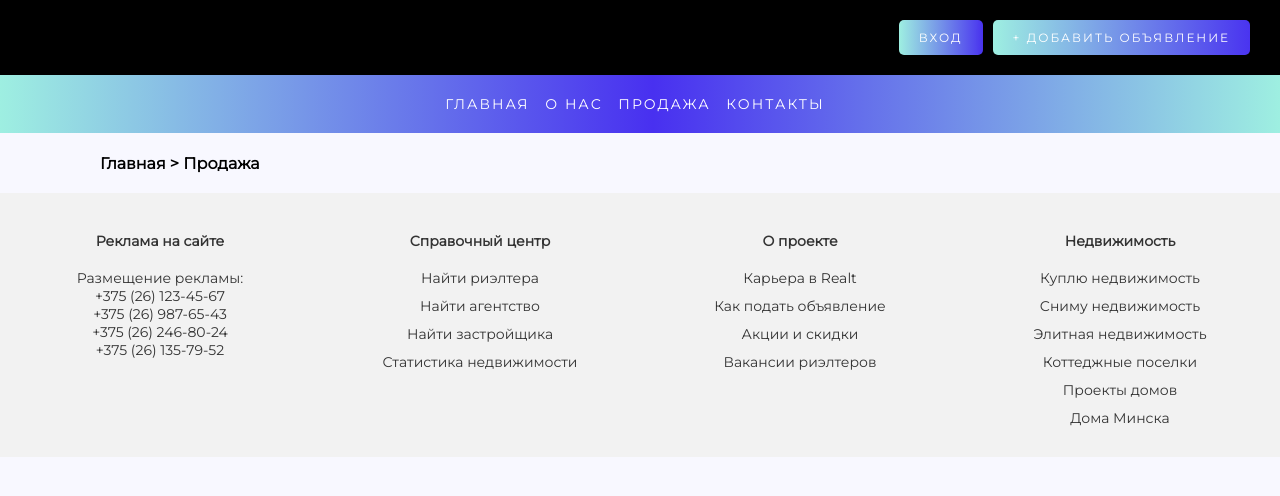
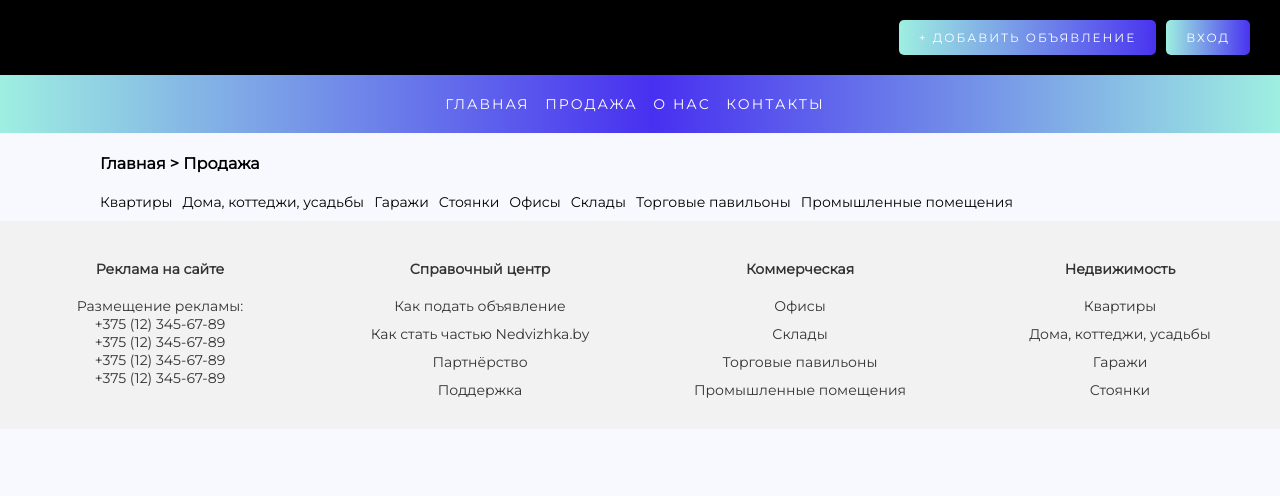
Before and after one commit to yahoryakubovich/Nedvizhka.by, a Django app: template nedvizhka/sale/templates/sale.html in a window 1280 px wide. Shown: the top 496 px of the page. Run offline with Django 4.2, Linux system fonts and the light colour scheme; the template is opened without the code that fills it, so the values that code supplies are empty.

Commit message:
Реализация navigation и option для html

```diff
--- a/nedvizhka/sale/static/css/styles.css
+++ b/nedvizhka/sale/static/css/styles.css
@@ -120,7 +120,7 @@ footer {
 }
 
 
-.about {
+.navigation {
     background-color: ghostwhite;
     display: flex;
     justify-content: left;
@@ -130,11 +130,21 @@ footer {
     text-decoration: none;
 }
 
-.about a {
+.navigation a {
     color: black;
     text-decoration: none;
 }
 
+.option {
+    display: flex;
+    margin: 10px 100px;
+}
+
+.option a {
+    text-decoration: none;
+    color: black;
+    margin-right: 10px;
+}
 
 .about-us {
     justify-content: left;
--- a/nedvizhka/sale/templates/about.html
+++ b/nedvizhka/sale/templates/about.html
@@ -1,6 +1,6 @@
 {% extends "base.html" %}
 {% block content %}
-    <div class="about">
+    <div class="navigation">
         <h1><a href="{% url "nedvizhka" %}">Главная</a> > О нас</h1>
     </div>
     <div class="about-us">
--- a/nedvizhka/sale/templates/base.html
+++ b/nedvizhka/sale/templates/base.html
@@ -12,16 +12,15 @@
 <body>
 <header>
     <div class="header-buttons">
+        <a href="#" class="add-listing-button">+ Добавить объявление</a>
         <a href="{% url 'account_login' %}" class="login-button">Вход</a>
-        {#        <a href="{% url 'register' %}" class="login-button">Регистрация</a>#}
-        <a href="#" class="add-listing-button">+ Добавить объявление</a>
     </div>
 </header>
 <nav>
     <ul>
         <li><a href="{% url "nedvizhka" %}">Главная</a></li>
+        <li><a href="{% url "sale" %}">Продажа</a></li>
         <li><a href="{% url "about" %}">О нас</a></li>
-        <li><a href="{% url "sale" %}">Продажа</a></li>
         <li><a href="#">Контакты</a></li>
     </ul>
 </nav>
@@ -31,38 +30,36 @@
     <div class="column">
         <h4>Реклама на сайте</h4>
         <p>Размещение рекламы:</p>
-        <p>+375 (26) 123-45-67</p>
-        <p>+375 (26) 987-65-43</p>
-        <p>+375 (26) 246-80-24</p>
-        <p>+375 (26) 135-79-52</p>
+        <p>+375 (12) 345-67-89</p>
+        <p>+375 (12) 345-67-89</p>
+        <p>+375 (12) 345-67-89</p>
+        <p>+375 (12) 345-67-89</p>
     </div>
     <div class="column">
         <h4>Справочный центр</h4>
         <ul>
-            <li><a href="#">Найти риэлтера</a></li>
-            <li><a href="#">Найти агентство</a></li>
-            <li><a href="#">Найти застройщика</a></li>
-            <li><a href="#">Статистика недвижимости</a></li>
+            <li><a href="#">Как подать объявление</a></li>
+            <li><a href="#">Как стать частью Nedvizhka.by</a></li>
+            <li><a href="#">Партнёрство</a></li>
+            <li><a href="#">Поддержка</a></li>
         </ul>
     </div>
     <div class="column">
-        <h4>О проекте</h4>
+        <h4>Коммерческая</h4>
         <ul>
-            <li><a href="#">Карьера в Realt</a></li>
-            <li><a href="#">Как подать объявление</a></li>
-            <li><a href="#">Акции и скидки</a></li>
-            <li><a href="#">Вакансии риэлтеров</a></li>
+            <li><a href="#">Офисы</a></li>
+            <li><a href="#">Склады</a></li>
+            <li><a href="#">Торговые павильоны</a></li>
+            <li><a href="#">Промышленные помещения</a></li>
         </ul>
     </div>
     <div class="column">
         <h4>Недвижимость</h4>
         <ul>
-            <li><a href="#">Куплю недвижимость</a></li>
-            <li><a href="#">Сниму недвижимость</a></li>
-            <li><a href="#">Элитная недвижимость</a></li>
-            <li><a href="#">Коттеджные поселки</a></li>
-            <li><a href="#">Проекты домов</a></li>
-            <li><a href="#">Дома Минска</a></li>
+            <li><a href="#">Квартиры</a></li>
+            <li><a href="#">Дома, коттеджи, усадьбы</a></li>
+            <li><a href="#">Гаражи</a></li>
+            <li><a href="#">Стоянки</a></li>
         </ul>
     </div>
 </footer>
--- a/nedvizhka/sale/templates/flat.html
+++ b/nedvizhka/sale/templates/flat.html
@@ -1,7 +1,7 @@
 {% extends "base.html" %}
 {% block title %} Недвижка.бай: купить квартиру {% endblock %}
 {% block content %}
-    <div class="about">
+    <div class="navigation">
         <h1><a href="{% url "nedvizhka" %}">Главная</a> > <a href="{% url "sale" %}">Продажа</a> > Продажа квартир</h1>
     </div>
     <div class="container">
--- a/nedvizhka/sale/templates/house.html
+++ b/nedvizhka/sale/templates/house.html
@@ -1,6 +1,9 @@
 {% extends "base.html" %}
 {% block title %} Недвижка.бай: купить дом, коттедж, усадьбу {% endblock %}
 {% block content %}
+    <div class="navigation">
+        <h1><a href="{% url "nedvizhka" %}">Главная</a> > <a href="{% url "sale" %}">Продажа</a> > Продажа домов, коттеджей, усадьб</h1>
+    </div>
     <div class="container">
         {% for house in house_list %}
             <div class="product-card">
--- a/nedvizhka/sale/templates/sale.html
+++ b/nedvizhka/sale/templates/sale.html
@@ -1,8 +1,18 @@
 {% extends "base.html" %}
 {% block title %} Недвижка.бай: купить недвижимость {% endblock %}
 {% block content %}
-    <div class="about">
+    <div class="navigation">
         <h1><a href="{% url "nedvizhka" %}">Главная</a> > Продажа</h1>
+    </div>
+    <div class="option">
+            <a href="{% url 'flat' %}">Квартиры</a>
+            <a href="{% url 'house' %}">Дома, коттеджи, усадьбы</a>
+            <a href="#">Гаражи</a>
+            <a href="#">Стоянки</a>
+            <a href="#">Офисы</a>
+            <a href="#">Склады</a>
+            <a href="#">Торговые павильоны</a>
+            <a href="#">Промышленные помещения</a>
     </div>
     <div class="container">
         {% for obj in object_list %}
```
